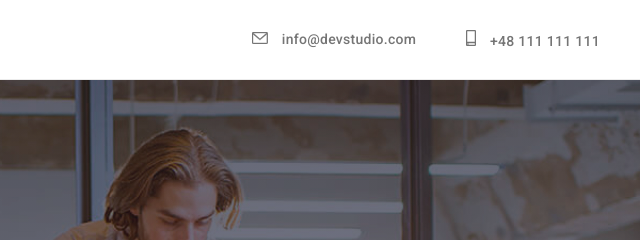
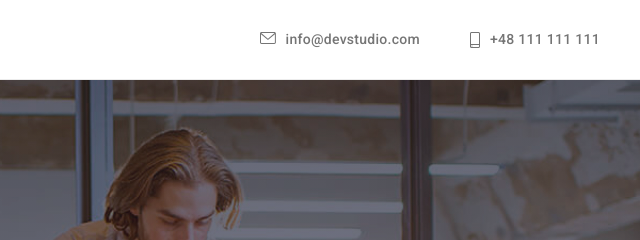
Before and after one commit to MichalJurek/goit-markup-hw-04, a plain HTML site: page index.html in a window 1280 px wide. Shown: the top 240 px of the page, 640-1280 px from the left. Drawn offline with nearby package versions, Linux system fonts and the light colour scheme.

Commit message:
poprawka ikon w header

```diff
--- a/css/styles.css
+++ b/css/styles.css
@@ -141,29 +141,18 @@ body {
     letter-spacing: 0.02em;
     text-decoration: none;
 }
-
-.envelope-icon {
-    stroke: var(--MainGreyColor);
-    margin: 0 10px 0 0;
-}
-
-.envelope-icon:hover,
-.header-links-contact:focus {
-    stroke: var(--StudioBlueColor);
-}
-
-.icon-smartphone {
-    stroke: var(--MainGreyColor);
-    margin: 0 10px 0 0;
+.gap-10-px {
+    display: flex;
+    gap: 10px;
 }
 
 .icon-smartphone:hover,
-.icon-smartphone:focus {
-    stroke: var(--StudioBlueColor);
-}
-
+.icon-smartphone:focus,
+.envelope-icon:hover,
+.envelope-icon:focus,
 .header-links-contact:hover,
 .header-links-contact:focus {
+    stroke: var(--StudioBlueColor);
     color: var(--StudioBlueColor);
 }
 
--- a/index.html
+++ b/index.html
@@ -31,14 +31,14 @@
       </div>
       </nav>
       <div class="header-links-contact-container">
-        <a class="header-links-contact" href="mailto:info@devstudio.com">
+        <a class="header-links-contact gap-10-px" href="mailto:info@devstudio.com">
           <svg class="envelope-icon" width="16" height="12">
             <use href="./images/icons.svg#icon-envelope">
             </use>
           </svg>
           <span>info@devstudio.com</span>
         </a>
-        <a class="header-links-contact" href="tel:48111111111">
+        <a class="header-links-contact gap-10-px" href="tel:48111111111">
           <svg class="icon-smartphone" width="10" height="16">
             <use href="./images/icons.svg#icon-smartphone">
             </use>
```
